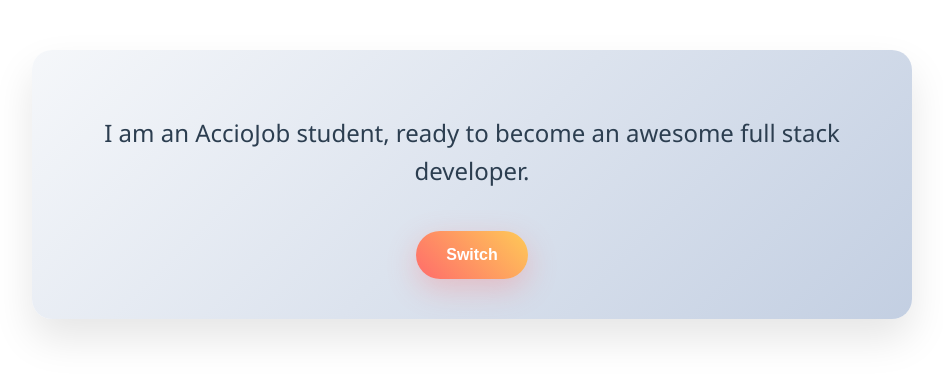
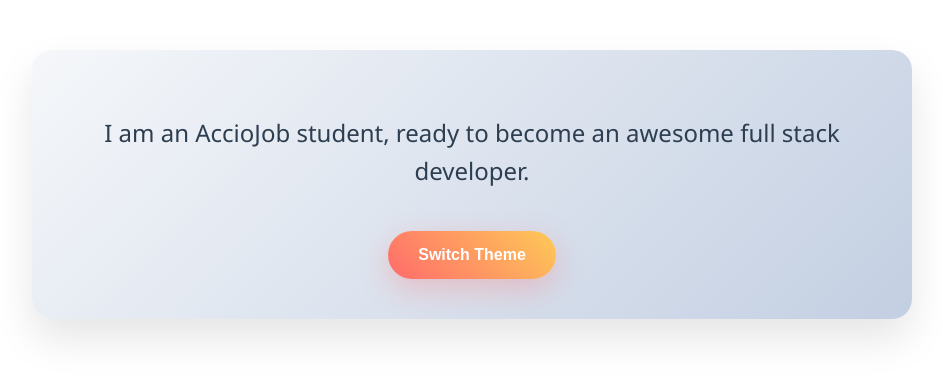
Before and after one commit to acciojob/dark-theme-noumantannu06-glitch, a website: page main.html in a window 1280 px wide. Shown: the whole page, without its empty margins (168-1111 px from the left). Drawn offline with Linux system fonts and the light colour scheme.

Commit message:
created a submission

```diff
--- a/main.html
+++ b/main.html
@@ -9,9 +9,9 @@
   <body>
     <main>
       <!-- html markup here -->
-		<div id="app" class="day">
+		 <div id="app" class="day">
         <p id="ptag">I am an AccioJob student, ready to become an awesome full stack developer.</p>
-        <button id="swap" class="button_day">Switch </button>
+        <button id="swap" class="button_day">Switch Theme</button>
     </div>
     </main>
     <script src="./script.js"></script>
```
